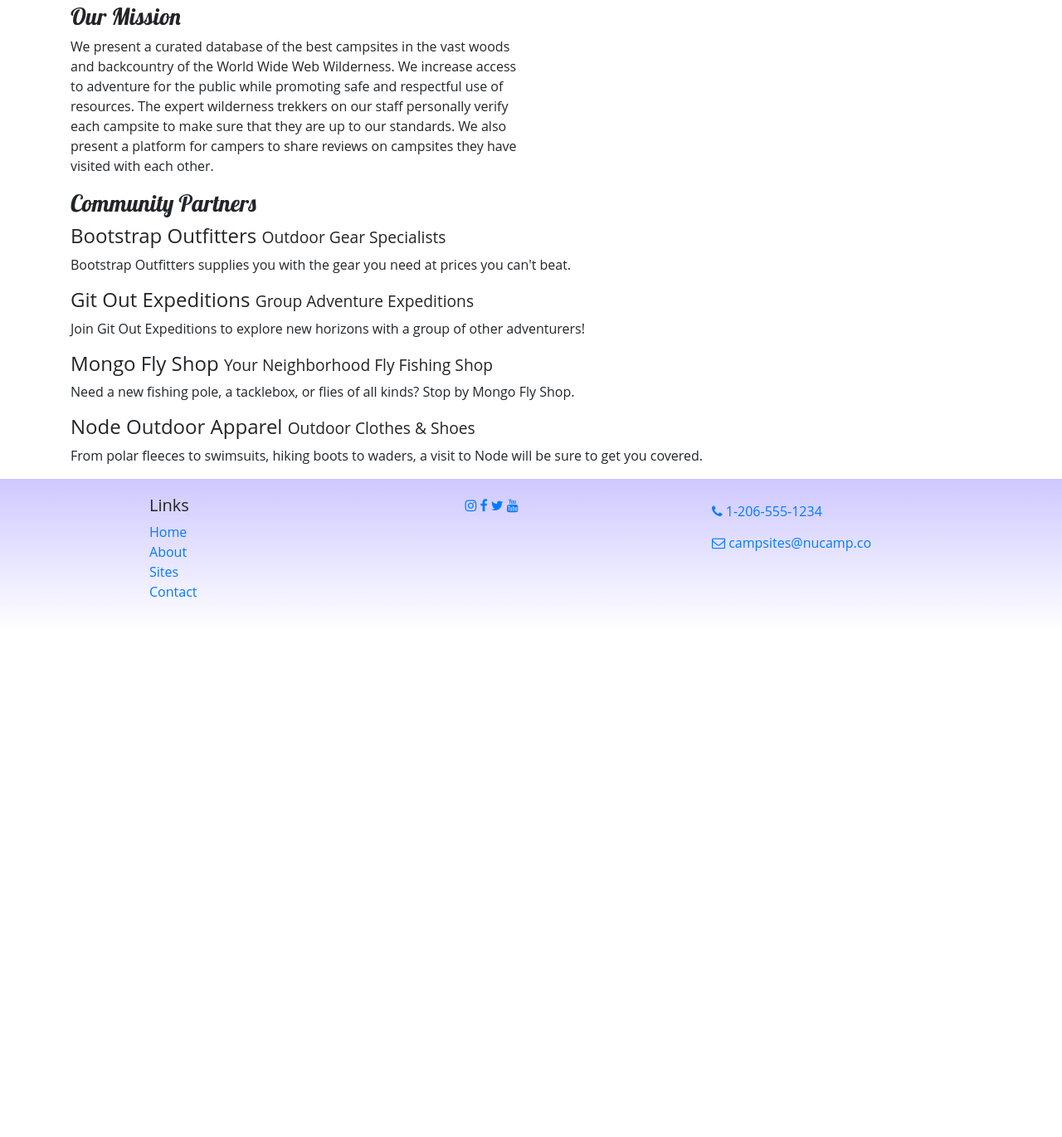
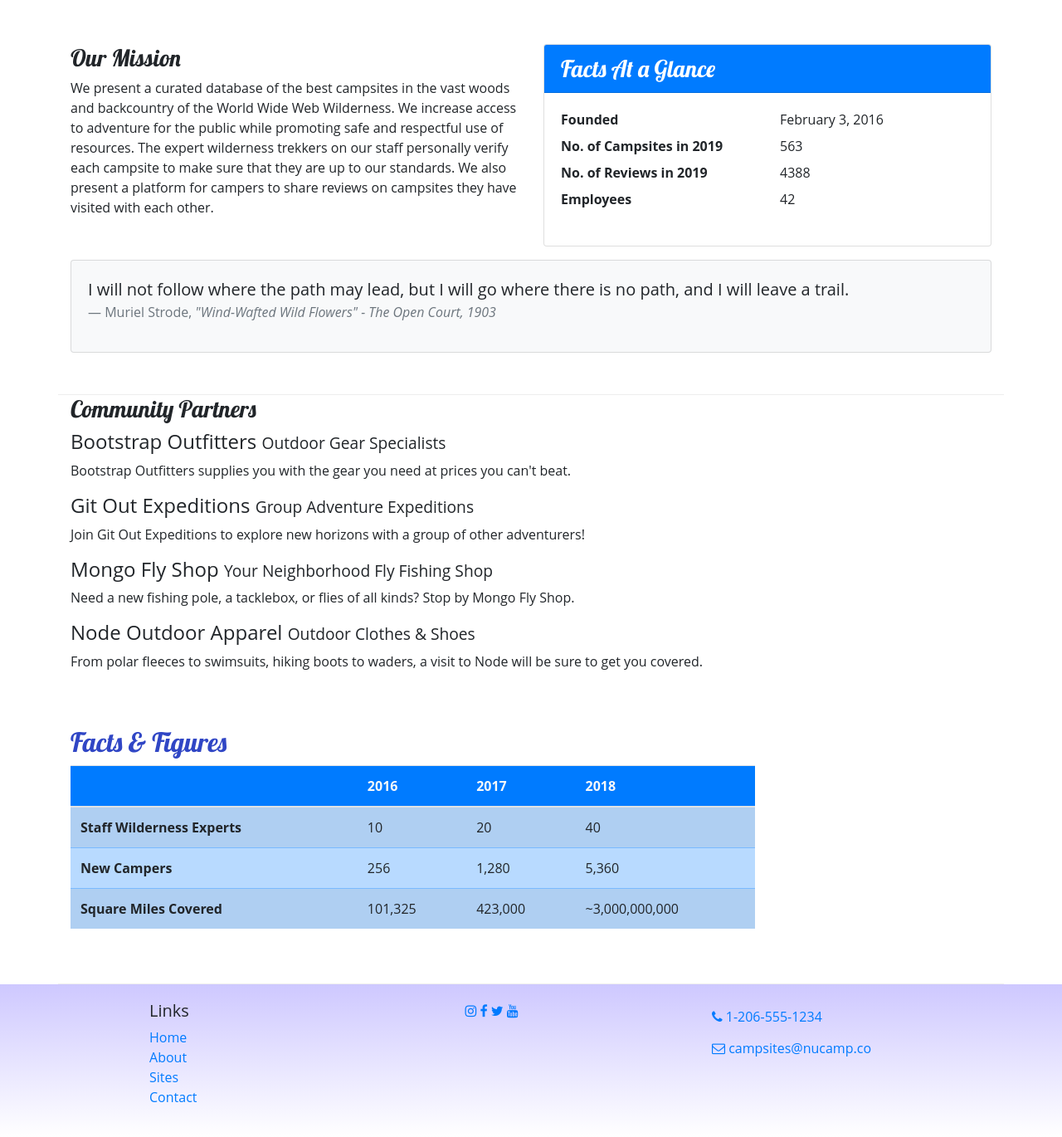
Before and after one commit to agavhe01/Campsite-First-MERN-Project-, a website: page aboutus.html in a window 1280 px wide. Shown: the part 351-1721 px from the top of the page at 83% size. Before the commit the page ends 1112 px from the top, so only its background shows below. Drawn offline with nearby package versions, Linux system fonts and the light colour scheme.

Commit message:
Tables and Cards

```diff
--- a/aboutus.html
+++ b/aboutus.html
@@ -56,10 +56,39 @@
             </div>
         </div>
 
-        <div class = "row">
-            <div class = "col-12 col-sm-6">
+        <div class="row row-content">
+            <div class="col-sm-6">
                 <h3>Our Mission</h3>
-                <p>We present a curated database of the best campsites in the vast woods and backcountry of the World Wide Web Wilderness. We increase access to adventure for the public while promoting safe and respectful use of resources. The expert wilderness trekkers on our staff personally verify each campsite to make sure that they are up to our standards. We also present a platform for campers to share reviews on campsites they have visited with each other.</p>
+                <p>We present a curated database of the best campsites in the vast woods and backcountry of the World Wide Web Wilderness. We increase access to adventure for the public while promoting safe and respectful use of resources. The expert wilderness trekkers on our staff personally verify each campsite to make sure that they are up to our standards. We also present a platform for campers to share reviews on campsites they have visited with  each other.</p>
+            </div>
+            <div class="col-sm-6">
+                <div class="card">
+                    <h3 class="card-header bg-primary text-white">Facts At a Glance</h3>
+                    <div class="card-body">
+                        <dl class="row">
+                            <dt class="col-6">Founded</dt>
+                            <dd class="col-6">February 3, 2016</dd>
+                            <dt class="col-6">No. of Campsites in 2019</dt>
+                            <dd class="col-6">563</dd>
+                            <dt class="col-6">No. of Reviews in 2019</dt>
+                            <dd class="col-6">4388</dd>
+                            <dt class="col-6">Employees</dt>
+                            <dd class="col-6">42</dd>
+                        </dl>
+                    </div>
+                </div>
+            </div>
+            <div class="col">
+                <div class="card bg-light mt-3">
+                    <blockquote class="blockquote card-body">
+                        <p class="mb-0">I will not follow where the path may lead, but I will go where there is no path, and I will leave a trail.</p>
+                        <footer class="blockquote-footer">Muriel Strode,
+                            <cite title="Source Title">"Wind-Wafted Wild Flowers" -
+                                The Open Court, 1903
+                            </cite>
+                        </footer>
+                    </blockquote>
+        		</div>
             </div>
         </div>
 
@@ -76,9 +105,49 @@
                 <p class = "d-none d-sm-block">From polar fleeces to swimsuits, hiking boots to waders, a visit to Node will be sure to get you covered.</p>
             </div>
         </div>
+
+        <div class="row row-content">
+            <div class="col-sm-9">
+            	<h2>Facts &amp; Figures</h2>
+            	<div class="table-responsive">
+               	    <table class="table table-striped">
+	                    <thead>
+	                        <tr class="bg-primary text-light">
+	                            <th></th>
+	                            <th>2016</th>
+	                            <th>2017</th>
+	                            <th>2018</th>
+	                        </tr>
+                    	</thead>
+	                    <tbody class="table-primary">
+                            <tr>
+                                <th>Staff Wilderness Experts</th>
+                                <td>10</td>
+                                <td>20</td>
+                                <td>40</td>
+                            </tr>
+                            <tr>
+                                <th>New Campers</th>
+                                <td>256</td>
+                                <td>1,280</td>
+                                <td>5,360</td>
+                            </tr>
+                            <tr>
+                                <th>Square Miles Covered</th>
+                                <td>101,325</td>
+                                <td>423,000</td>
+                                <td>~3,000,000,000</td>
+                            </tr>
+                        </tbody>
+                    </table>
+                </div>
+            </div>
+       </div>
     </div>
 
-    <footer>
+
+
+    <footer class = "site-footer">
         <div class="container">
             <div class="row">
                 <div class="col-4 col-sm-2 offset-1">
--- a/css/styles.css
+++ b/css/styles.css
@@ -14,7 +14,7 @@ header h2 {
     color: #CEC8FF;
 }
 
-footer {
+.site-footer {
     background-image: linear-gradient(#CEC8FF, white);
     padding: 20px 0;
 }
```
Also changed, not shown: contactus.html (+1 -1 lines), index.html (+1 -1 lines).
